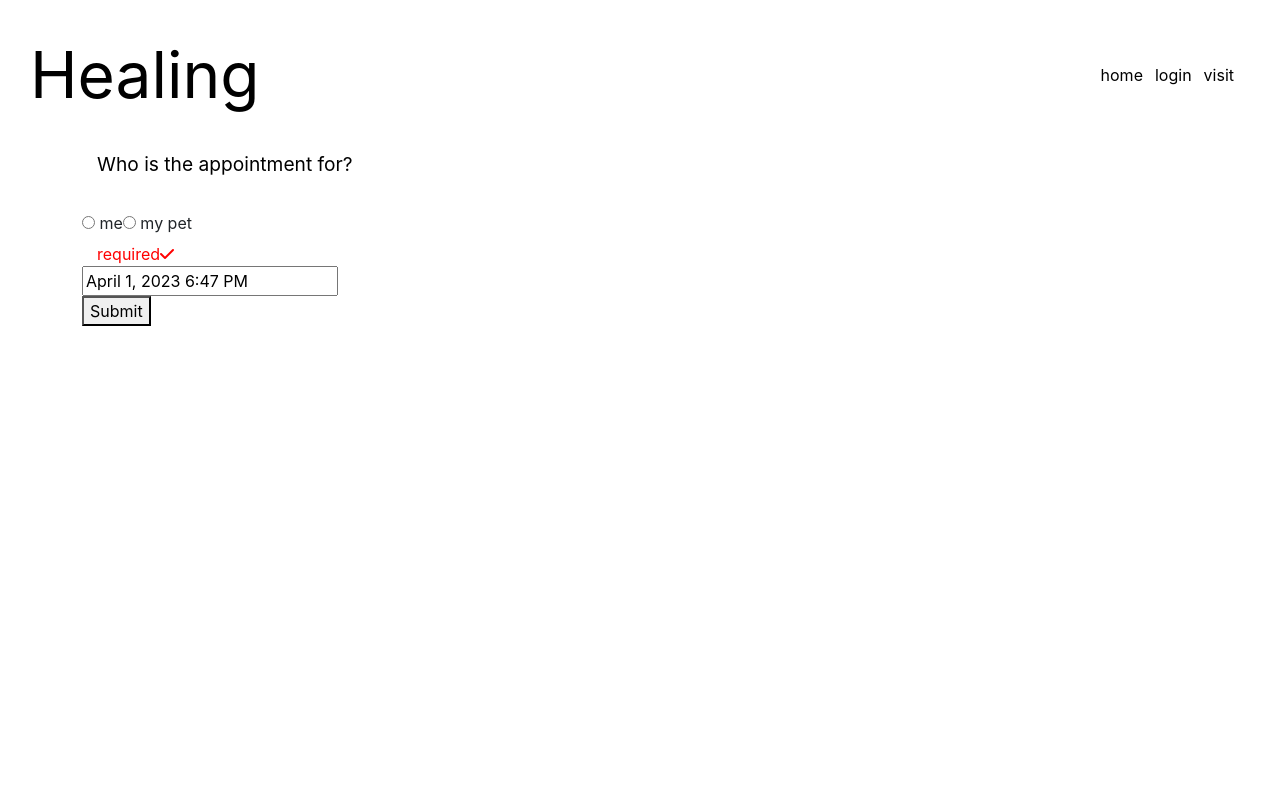
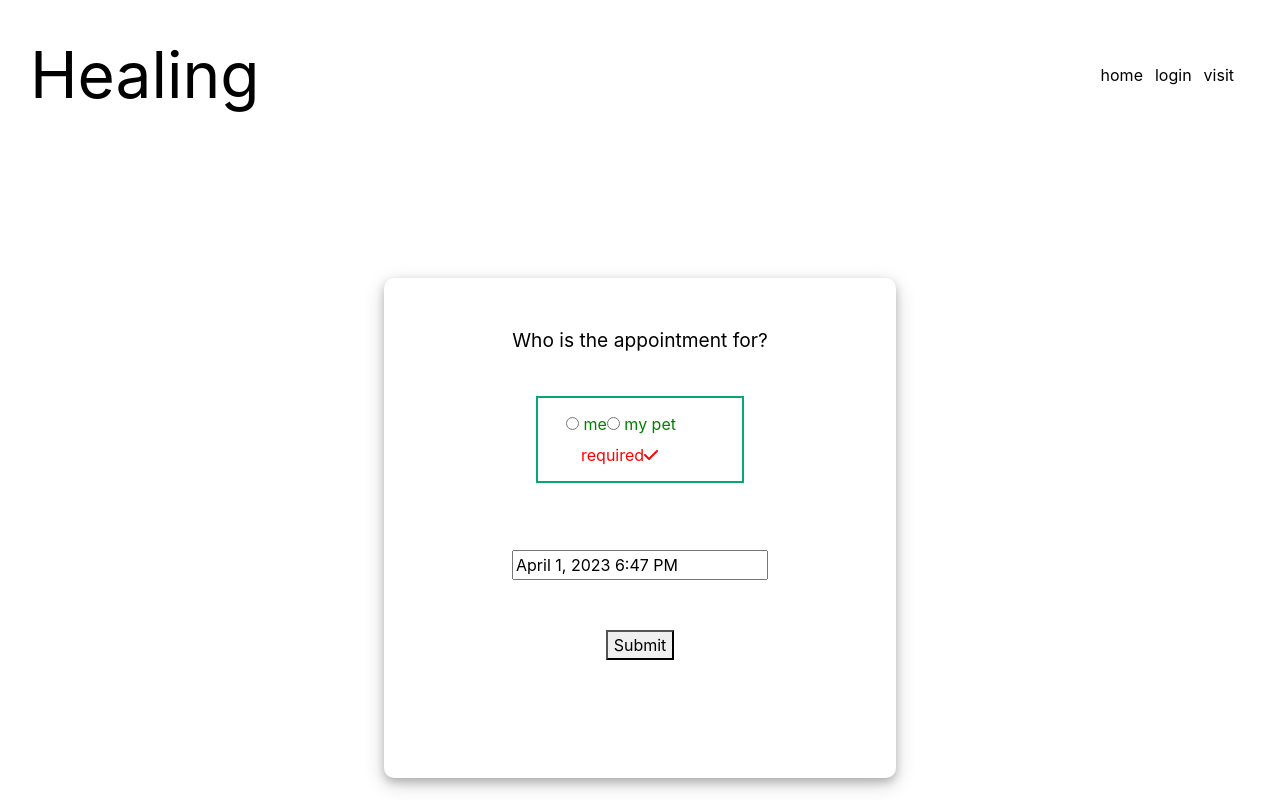
Before and after one commit to Saidou25/Healing, a React (Create React App) app in the folder client/: page /Visit in a window 1280 px wide. Built offline with nearby package versions, Linux system fonts and the light colour scheme; no server answers.

Commit message:
added some css on forms petapp and visitapp

```diff
--- a/client/src/components/PetAppointment/index.css
+++ b/client/src/components/PetAppointment/index.css
@@ -1,3 +1,15 @@
+.container-pet {
+    width: 40%;
+    margin-right: auto;
+    margin-left: auto;
+}
+h1 {
+   margin: 5%;
+   text-align: center;
+}
+.card-pet {
+    box-shadow: 0 4px 8px 0 rgba(0, 0, 0, 0.2), 0 6px 20px 0 rgba(0, 0, 0, 0.19);
+}
 .dovalidate,
 .dovalidate1,
 .dovalidate2,
--- a/client/src/components/PetAppointment/index.jsx
+++ b/client/src/components/PetAppointment/index.jsx
@@ -242,11 +242,11 @@ const PetAppointment = () => {
     };
 
     return (
-        <div className='container'>
+        <div className='container-pet'>
             <h1>Please answer few questions bout your pet</h1>
             <form onSubmit={(e) => handleFormSubmit(e)}>
-                <div className='row'>
-
+                <div className='card-pet'>
+                    <div className='row m-5'>
                         <div className="col-6">
                             <label className="form-label1"> Pet's name</label>
                             <input
@@ -371,9 +371,10 @@ const PetAppointment = () => {
                             </div>
                         </div>
                     </div>
-                <div className='row'>
-
+                </div>
                 <h1>Please answer few questions about you</h1>
+                <div className='card'>
+                    <div className='row m-5'>
 
                         <div className="col-6">
                             <label className="form-label1"> First name</label>
@@ -506,12 +507,15 @@ const PetAppointment = () => {
                                 <i className="fa-solid fa-check"></i>
                             </div>
                         </div>
+                    </div>
+                </div>
 
                 <div className="col-12">
                     <button className="btn btn-primary"
                         type="submit"
-                            value="Send">Submit</button>
-                    </div>
+                        value="Send">
+                        Submit
+                    </button>
                 </div>
             </form >
         </div >
--- a/client/src/components/Visit/index.css
+++ b/client/src/components/Visit/index.css
@@ -1,26 +1,48 @@
 
-/* .validate,
-.validate1,
-.validate2,
-.validate3,
-.validate4,
-.invalidate5 {
+.card-visit {
+    border-radius: 10px;
+    width: 40%;
+    margin-top: 10%;
+    margin-right: auto;
+    margin-left: auto;
+    height: 500px;
+    box-shadow: 0 4px 8px 0 rgba(0, 0, 0, 0.2), 0 6px 20px 0 rgba(0, 0, 0, 0.19);
+}
+.row-visit {
+    width: 100%;
+    margin-right: auto;
+    margin-left: auto;
+}
+.visit {
+    margin: 8%;
+    margin-right: auto;
+    margin-left: auto;
+}
+.appointment-for {
+    width: 100%;
+    text-align: center;
+}
+.validate9 {
     display: none;
     color: green;
     margin-top: 7px;
     margin-right: 15px;
     margin-left: 15px;
 }
-
-.invalidate,
-.invalidate1,
-.invalidate2,
-.invalidate3,
-.invalidate4,
-.invalidate5 {
+.invalidate9 {
     margin-top: 7px;
     color: red;
     margin-right: 15px;
     margin-left: 15px;
 
-} */
+}
+.date-picker {
+    padding-top: 8%;
+    width: 100%;
+    text-align: center;
+}
+.button-visit {
+    padding-top: 12%;
+    width: 100%;
+    text-align: center;
+}
--- a/client/src/components/Visit/index.jsx
+++ b/client/src/components/Visit/index.jsx
@@ -105,12 +105,17 @@ const Visit = () => {
 
     return (
 
-        <div className='container'>
-            <div className='row'>
+        // <div className='container-visit'>
         <form>
-                    <div className='col-6'>
+            <div className='card-visit'>
+                <div className='row-visit align-items-center p-5'>
+                    <div className='col-6 appointment-for'>
+                        <label className="form-label">
+                            Who is the appointment for?
+                        </label>
+                    </div>
+                    <div className='col-6 visit'>
                         <div>
-                            <label className="form-label appointment-for">Who is the appointment for?</label><br />
                             <input
                                 type="radio"
                                 name="mepet"
@@ -135,7 +140,8 @@ const Visit = () => {
                         </div>
                     </div>
 
-                    <div className='col-6'>
+
+                    <div className='col-6 date-picker'>
                         <DatePicker
                             selected={startDate}
                             onChange={(date) => setStartDate(date)}
@@ -150,15 +156,18 @@ const Visit = () => {
                             excludeDates={allAppointments}
                         // footer={footer};
                         />
-                        <div>
+                    </div>
+                    <div className='col-6 button-visit'>
                         <button type='submit' onClick={(e) => handleSubmit(e)}>
                             Submit
                         </button>
                     </div>
+
                 </div>
-                </form>
-            </div>
-        </div>
+            </div >
+        </form >
+
+
     )
 };
 
--- a/client/src/components/VisitorAppointment/index.css
+++ b/client/src/components/VisitorAppointment/index.css
@@ -1,13 +1,11 @@
-/* .space {
-    background-image: url('../../../public/images/purple.jpeg');
-    min-height: 36vh;
-    width: 100%;
-    background-position: center;
-    background-size: cover;
-    background-repeat: no-repeat;
-
-} */
-
+.container-visitor {
+    width: 40%;
+    margin-right: auto;
+    margin-left: auto;
+}
+.card-visitor {
+    box-shadow: 0 4px 8px 0 rgba(0, 0, 0, 0.2), 0 6px 20px 0 rgba(0, 0, 0, 0.19);
+}
 .title {
     display: block;
     text-align: center;
--- a/client/src/components/VisitorAppointment/index.jsx
+++ b/client/src/components/VisitorAppointment/index.jsx
@@ -225,11 +225,11 @@ const VisitorAppointment = () => {
     };
 
     return (
-        <div className='container'>
+        <div className='container-visitor'>
             <h1>Please answer few questions about you</h1>
             <form onSubmit={(e) => handleFormSubmit(e)}>
-                <div className='row'>
-
+                <div className='card-visitor'>
+                    <div className='row m-5'>
                         <div className='col-6'>
                             <div>
                                 <label className="form-label gender-question">What is your gender?</label><br />
@@ -432,6 +432,7 @@ const VisitorAppointment = () => {
                                 value="Send">Submit</button>
                         </div>
                     </div>
+                </div>
             </form>
         </div>
     )
```
Also changed, not shown: 1 other file (tests, documents, lock files or other folders). Lines whose indentation alone changed are shown as unchanged.
